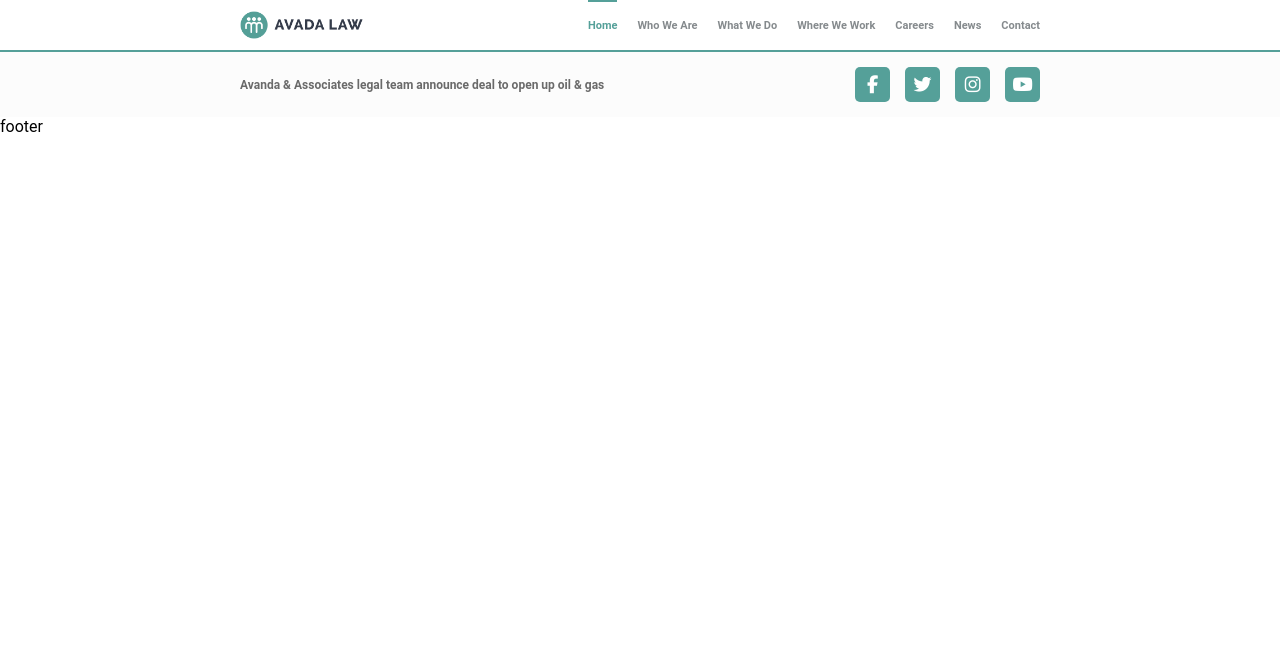
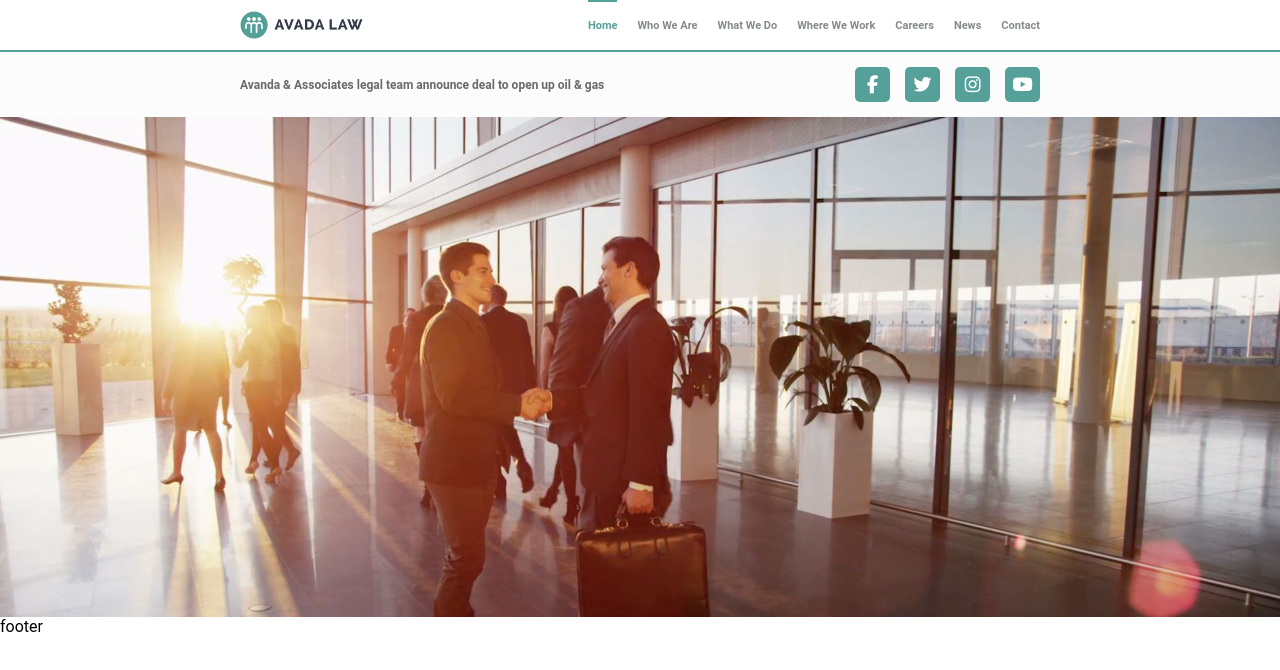
Before and after one commit to edaless/proj-html-vuejs, a Vue app: page / in a window 1280 px wide. Shown: the top 670 px of the page. Built offline with nearby package versions, Linux system fonts and the light colour scheme.

Commit message:
jumbotron (b2)

```diff
--- a/src/components/Main.vue
+++ b/src/components/Main.vue
@@ -36,6 +36,10 @@ export default {
                 </div>
             </div>
         </div>
+
+        <div class="b2">
+            <img src="../../public/img/video_law_home_preview.jpg" alt="">
+        </div>
     </div>
 </template>
 
@@ -45,7 +49,7 @@ export default {
     margin-top: var(--h-header);
 
 
-}
+
 
     .b1 {
         border-top: 2px solid var(--color-green);
@@ -60,7 +64,7 @@ export default {
             justify-content: space-between;
             align-items: center;
         }
-}
+
 
         .socials {
             display: flex;
@@ -80,4 +84,20 @@ export default {
 
             color: white;
         }
+    }
+
+    .b2 {
+
+        height: 500px;
+        overflow: hidden;
+        // margin-top: -100px;
+
+        img {
+            margin-top: -50px;
+            width: 100%;
+            height: auto;
+        }
+    }
+
+}
 </style>
```
Lines whose indentation alone changed are shown as unchanged.
